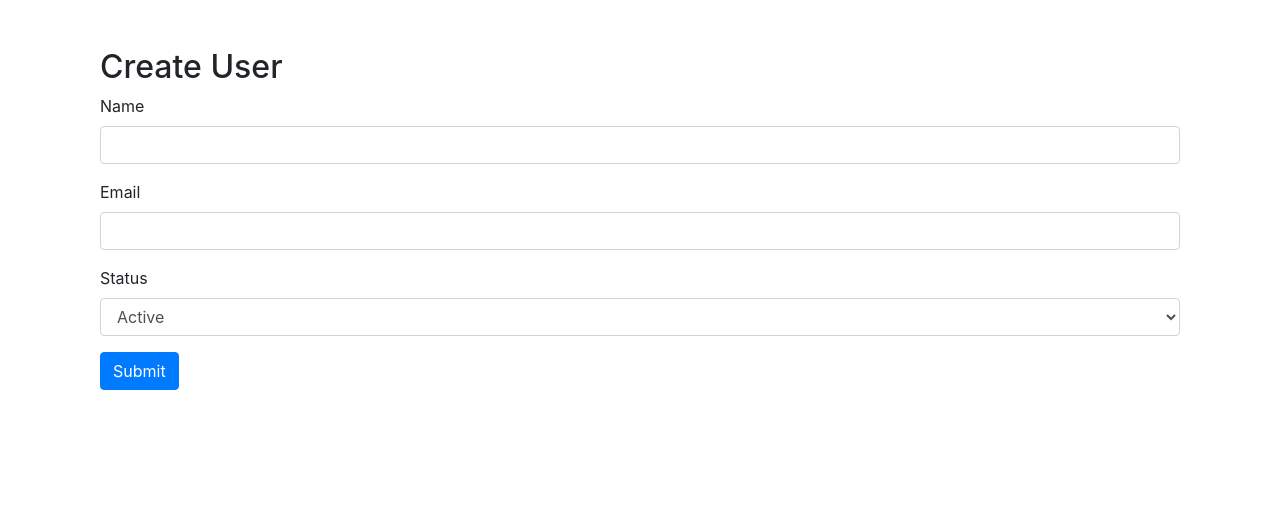
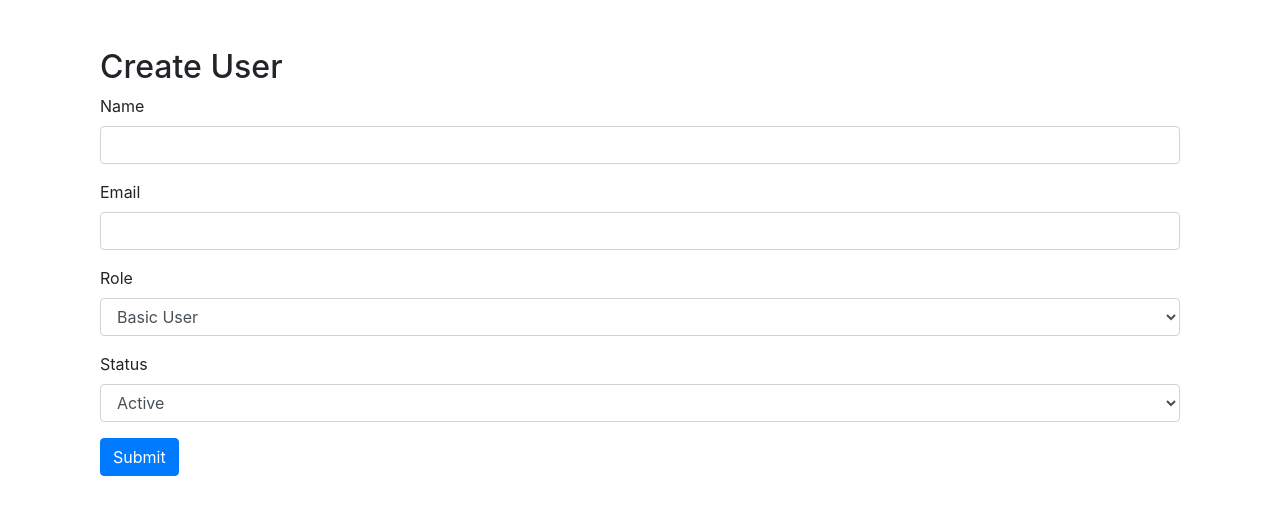
Before and after one commit to MontyPithon/bancroff, a Flask app: template templates/create_user.html in a window 1280 px wide. Shown: the part 56-571 px from the top of the page. Run offline with Flask 3, Linux system fonts and the light colour scheme; the template is opened without the code that fills it: values that come from a table or form of the project are taken from there, others are empty; some libraries are stand-ins or nearby versions.

Commit message:
readded role form

```diff
--- a/templates/create_user.html
+++ b/templates/create_user.html
@@ -14,6 +14,10 @@
             {{ form.email(class="form-control") }}
         </div>
         <div class="form-group">
+            {{ form.role.label(class="form-control-label") }}
+            {{ form.role(class="form-control") }}
+        </div>
+        <div class="form-group">
             {{ form.status.label(class="form-control-label") }}
             {{ form.status(class="form-control") }}
         </div>
```
